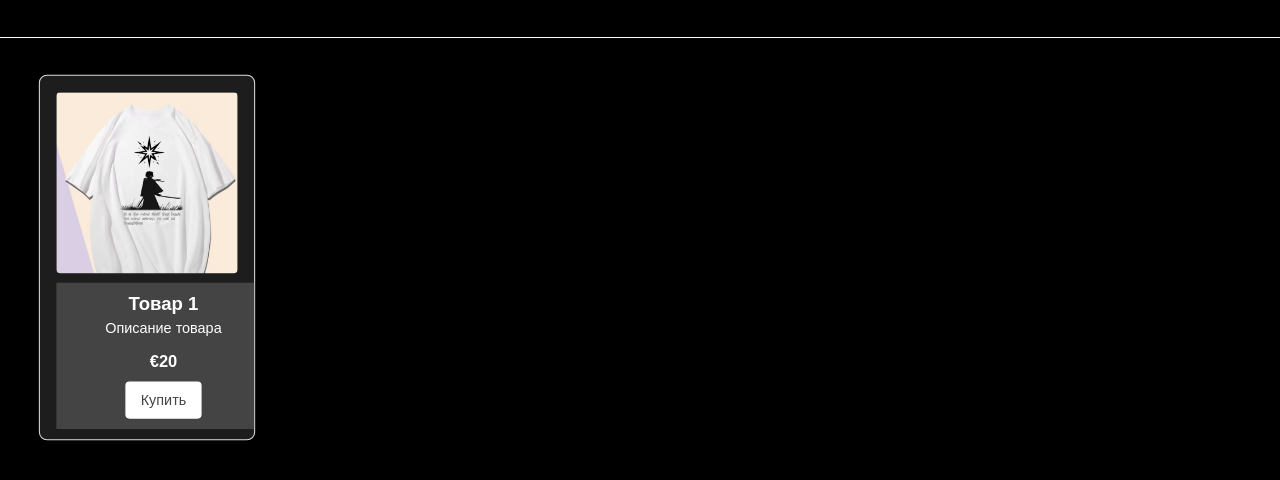
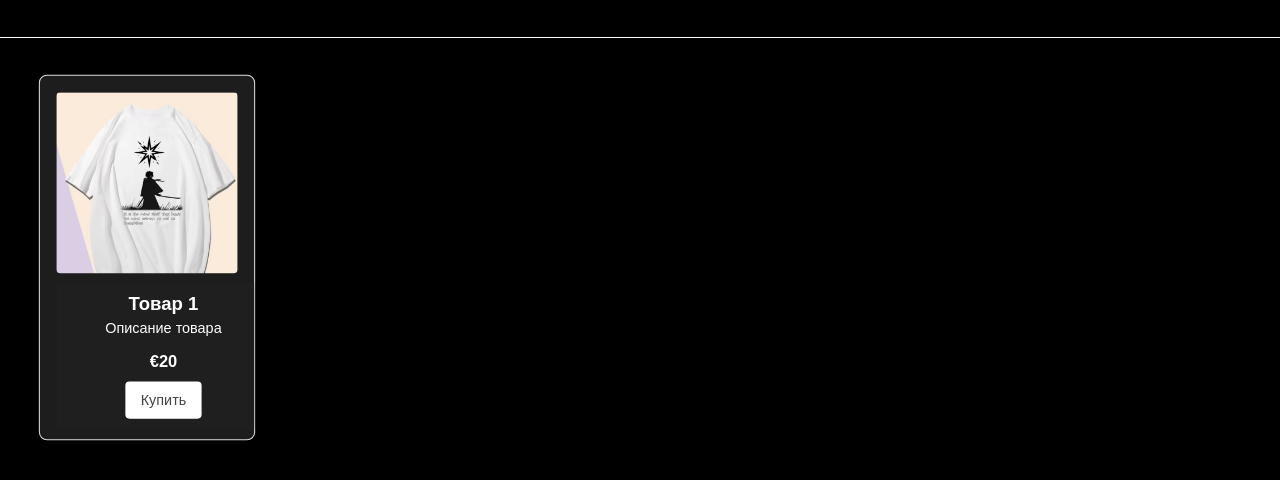
Before and after one commit to swerhnova/nova, a plain HTML site: page products.html in a window 1280 px wide. In both pictures the pointer is over the element 163 px from the left and 469 px from the top of the page. Shown: the part 116-596 px from the top of the page. Drawn offline with Linux system fonts and the light colour scheme.

Commit message:
исправление ошибок

```diff
--- a/styles.css
+++ b/styles.css
@@ -227,5 +227,5 @@ footer {
 }
 
 .product-card:hover .product-info {
-  background-color:  #444444;
+  background-color:  #1f1f1f;
 }
```
